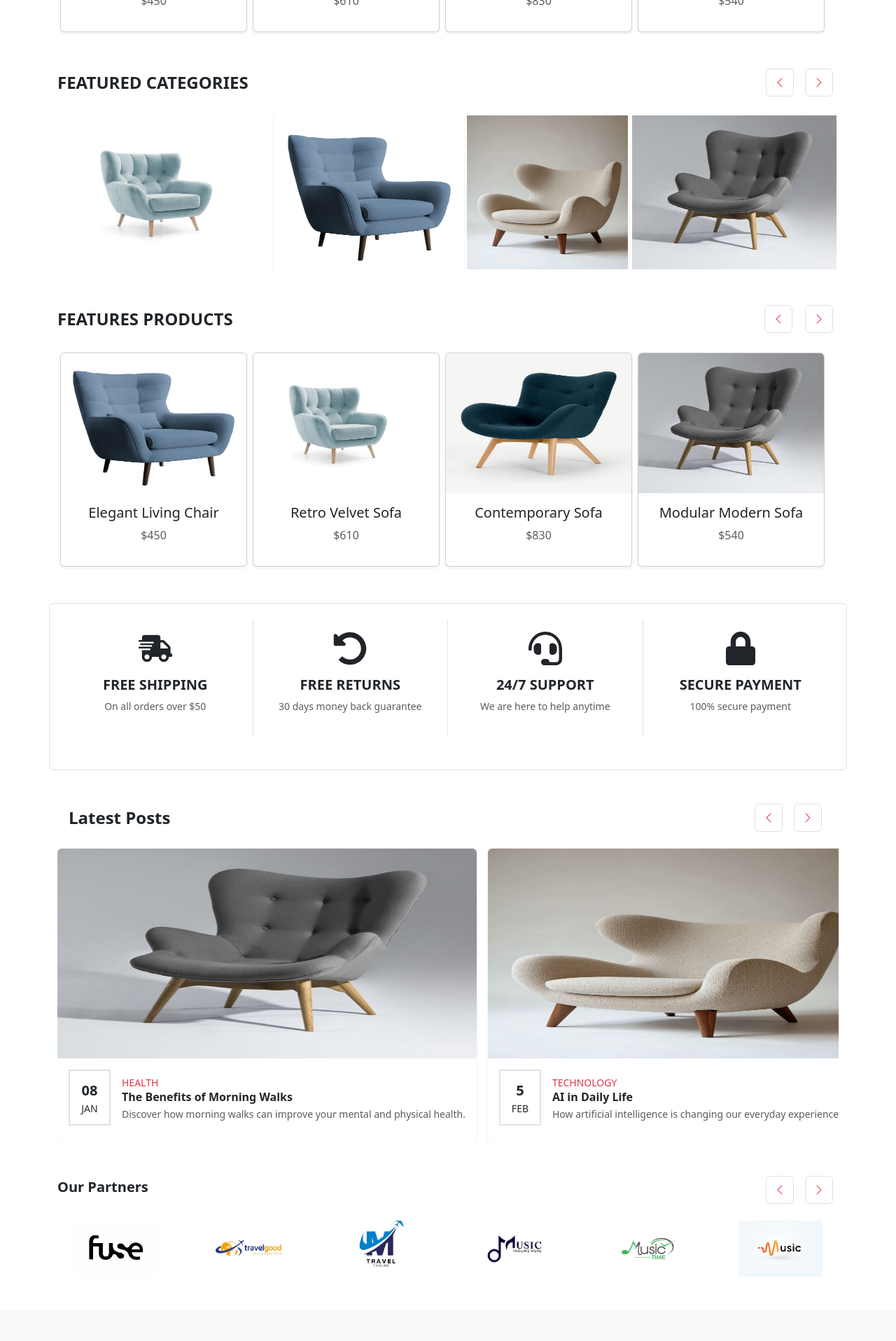
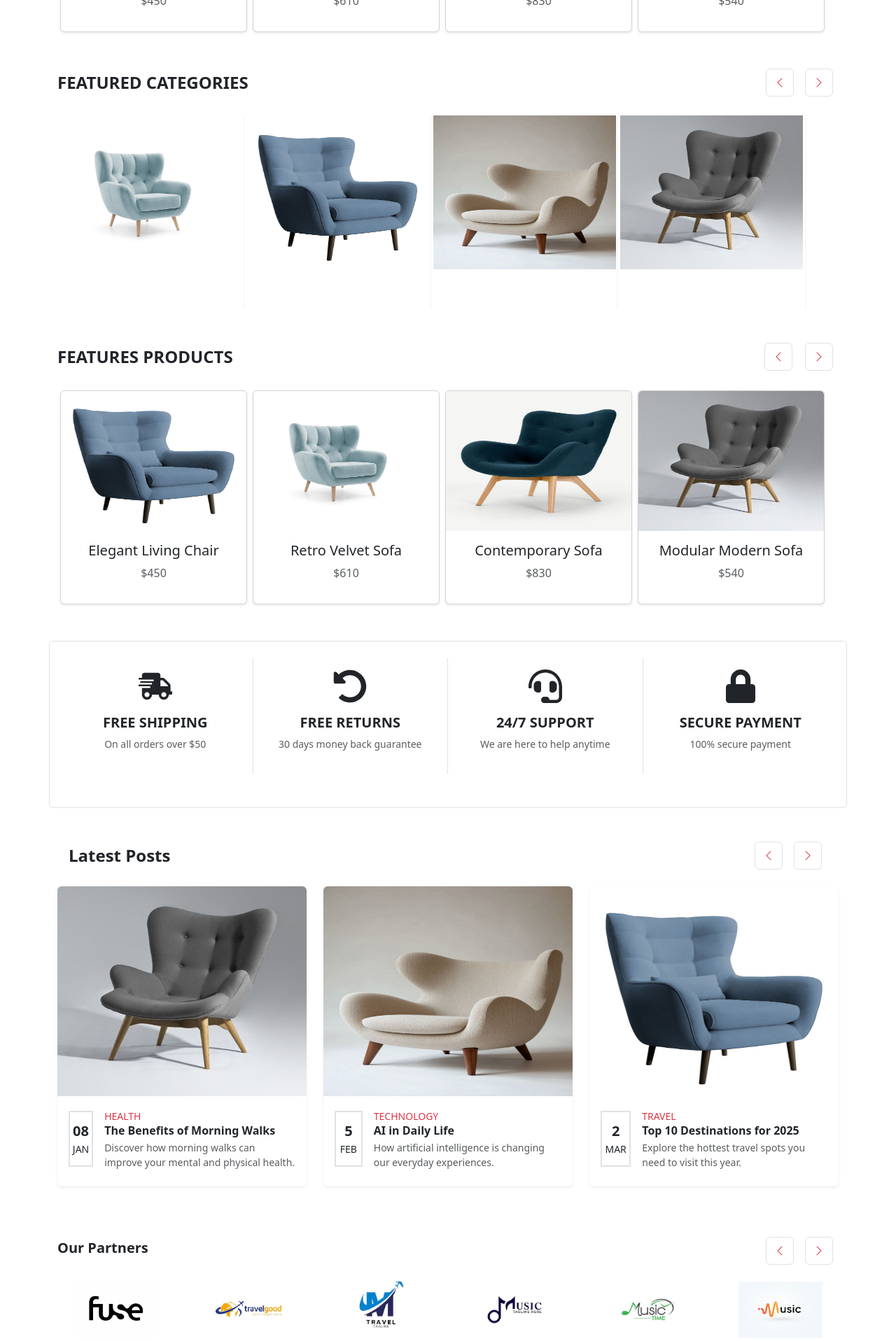
Before and after one commit to shanuja41/FurnitureShop, a React (Vite) app: page / in a window 1280 px wide. Shown: the part 2008-3925 px from the top of the page at 70% size. Built offline with nearby package versions, Linux system fonts and the light colour scheme.

Commit message:
fixed img size

```diff
--- a/src/components/FeaturedCategoriesScroller.jsx
+++ b/src/components/FeaturedCategoriesScroller.jsx
@@ -29,8 +29,6 @@ export default function FeaturedCategoriesScroller({ heading = "FEATURED CATEGOR
     window.addEventListener("resize", handleResize);
     return () => window.removeEventListener("resize", handleResize);
   }, [totalItems]);
-
-  // Removed auto sliding interval useEffect
 
   const nextSlide = () => setStartIndex((prev) => (prev + 1) % totalItems);
   const prevSlide = () => setStartIndex((prev) => (prev === 0 ? totalItems - 1 : prev - 1));
@@ -80,34 +78,42 @@ export default function FeaturedCategoriesScroller({ heading = "FEATURED CATEGOR
               key={item.id}
               className="card border-0 shadow-sm"
               style={{
-          flex: "1 0 auto",  // Equal flexible width for all cards
+                flex: `0 0 calc((100% - ${(itemsPerSlide - 1) * 16}px) / ${itemsPerSlide})`,
                 borderRadius: 0,
                 overflow: "hidden",
-          padding:3,
+                padding: 3,
+                height: "280px",
+                display: "flex",
+                flexDirection: "column",
               }}
             >
-        <div className="hover-image-wrapper position-relative w-100 h-100 overflow-hidden">
+              <div
+                className="hover-image-wrapper position-relative w-100"
+                style={{ flex: "0 0 auto", height: "220px", overflow: "hidden" }}
+              >
                 <img
                   src={item.image}
                   alt={item.title}
                   className="card-img-top"
                   style={{
-            height: "220px",
                     width: "100%",
+                    height: "100%",
 
                     borderRadius: 0,
                     display: "block",
                   }}
                 />
                 <div className="overlay d-flex flex-column justify-content-center align-items-center">
-        <button className="btn btn-light read-more-btn fs-6 fs-md-5">Read More</button>
+                  <button className="btn btn-light read-more-btn fs-6 fs-md-5">
+                    Read More
+                  </button>
                 </div>
               </div>
+              {/* Add other card content below if needed */}
             </div>
           ))}
         </div>
       </div>
-
     </div>
   );
 }
--- a/src/components/LatestPost.jsx
+++ b/src/components/LatestPost.jsx
@@ -2,43 +2,45 @@ import { useState, useEffect } from "react";
 import { latestPostsData } from "../constant/data";
 
 export default function LatestPostsScroller() {
-  const itemsPerPageDesktop = 3;
-  const itemsPerPageTablet = 2;
-  const itemsPerPageMobile = 1;
-
   const totalItems = latestPostsData.length;
   const [startIndex, setStartIndex] = useState(0);
-  const [itemsPerPage, setItemsPerPage] = useState(itemsPerPageMobile); // default 1 initially
+  const [itemsPerPage, setItemsPerPage] = useState(1); // default mobile 1 card
 
-  // Function to determine items per page based on window width
+  // Update itemsPerPage based on window width
   const updateItemsPerPage = () => {
-    if (window.innerWidth >= 992) setItemsPerPage(itemsPerPageDesktop);
-    else if (window.innerWidth >= 768) setItemsPerPage(itemsPerPageTablet);
-    else setItemsPerPage(itemsPerPageMobile);
+    if (window.innerWidth >= 992) {
+      setItemsPerPage(3); // desktop
+    } else if (window.innerWidth >= 768) {
+      setItemsPerPage(2); // tablet
+    } else {
+      setItemsPerPage(1); // mobile
+    }
   };
 
   useEffect(() => {
-    updateItemsPerPage(); // set on mount
+    updateItemsPerPage(); // initial check
 
-    // Add resize listener
     window.addEventListener("resize", updateItemsPerPage);
-
-    // Cleanup listener on unmount
     return () => {
       window.removeEventListener("resize", updateItemsPerPage);
     };
   }, []);
 
-  // Handle previous and next buttons
+  // Handle previous button - cycle properly with current itemsPerPage
   const handlePrev = () => {
-    setStartIndex((prev) => (prev === 0 ? totalItems - 1 : prev - 1));
+    setStartIndex((prev) =>
+      prev === 0 ? totalItems - itemsPerPage : prev - 1
+    );
   };
 
+  // Handle next button
   const handleNext = () => {
-    setStartIndex((prev) => (prev === totalItems - 1 ? 0 : prev + 1));
+    setStartIndex((prev) =>
+      prev >= totalItems - itemsPerPage ? 0 : prev + 1
+    );
   };
 
-  // Get visible items for current slide
+  // Calculate visible items dynamically
   const visibleItems = [];
   for (let i = 0; i < itemsPerPage; i++) {
     visibleItems.push(latestPostsData[(startIndex + i) % totalItems]);
@@ -66,23 +68,27 @@ export default function LatestPostsScroller() {
           >
             <i className="bi bi-chevron-right"></i>
           </button>
-
         </div>
       </div>
 
-      <div className="d-flex overflow-hidden">
+      <div className="row">
         {visibleItems.map((post) => (
           <div
             key={post.id}
-            className="flex-shrink-0 me-3"
-            style={{ minWidth: `${100 / itemsPerPage}%` }}
+            className={`col-12 ${
+              itemsPerPage === 1
+                ? "" // mobile: full width col-12
+                : itemsPerPage === 2
+                ? "col-md-6"
+                : "col-lg-4"
+            } mb-4`}
           >
-            <div className="card border-0 shadow-sm post-card">
+            <div className="card border-0 shadow-sm h-100 post-card">
               <img
                 src={post.image}
                 alt={post.boldTitle}
                 className="card-img-top"
-                style={{ height: "300px" }} // image cover
+                style={{ height: "300px" }}
               />
               <div className="card-body p-3">
                 <div className="d-flex align-items-center mb-2">
```
Lines whose indentation alone changed are shown as unchanged.
